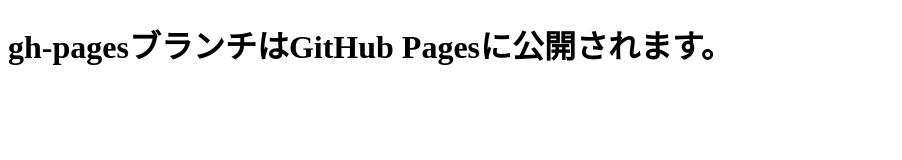
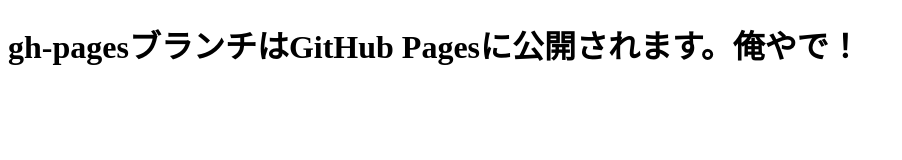
Before and after one commit to iamryoman/git-study, a plain HTML site: page index.html in a window 1280 px wide. Shown: the whole page, without its empty margins (0-902 px from the left). Drawn offline with Linux system fonts and the light colour scheme.

Commit message:
俺やで！

```diff
--- a/index.html
+++ b/index.html
@@ -5,6 +5,6 @@
     <title>Gitの勉強</title>
 </head>
 <body>
-    <h1>gh-pagesブランチはGitHub Pagesに公開されます。</h1>
+    <h1>gh-pagesブランチはGitHub Pagesに公開されます。俺やで！</h1>
 </body>
 </html>
```
